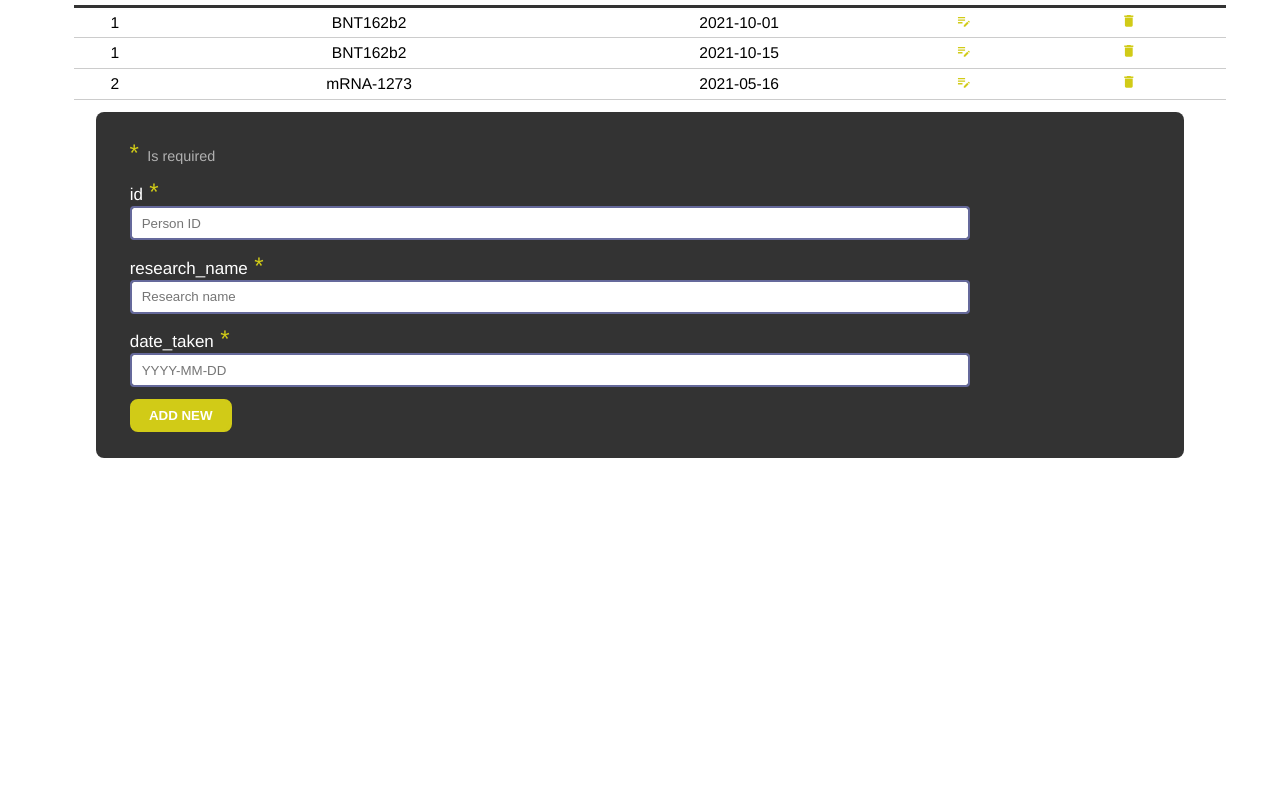
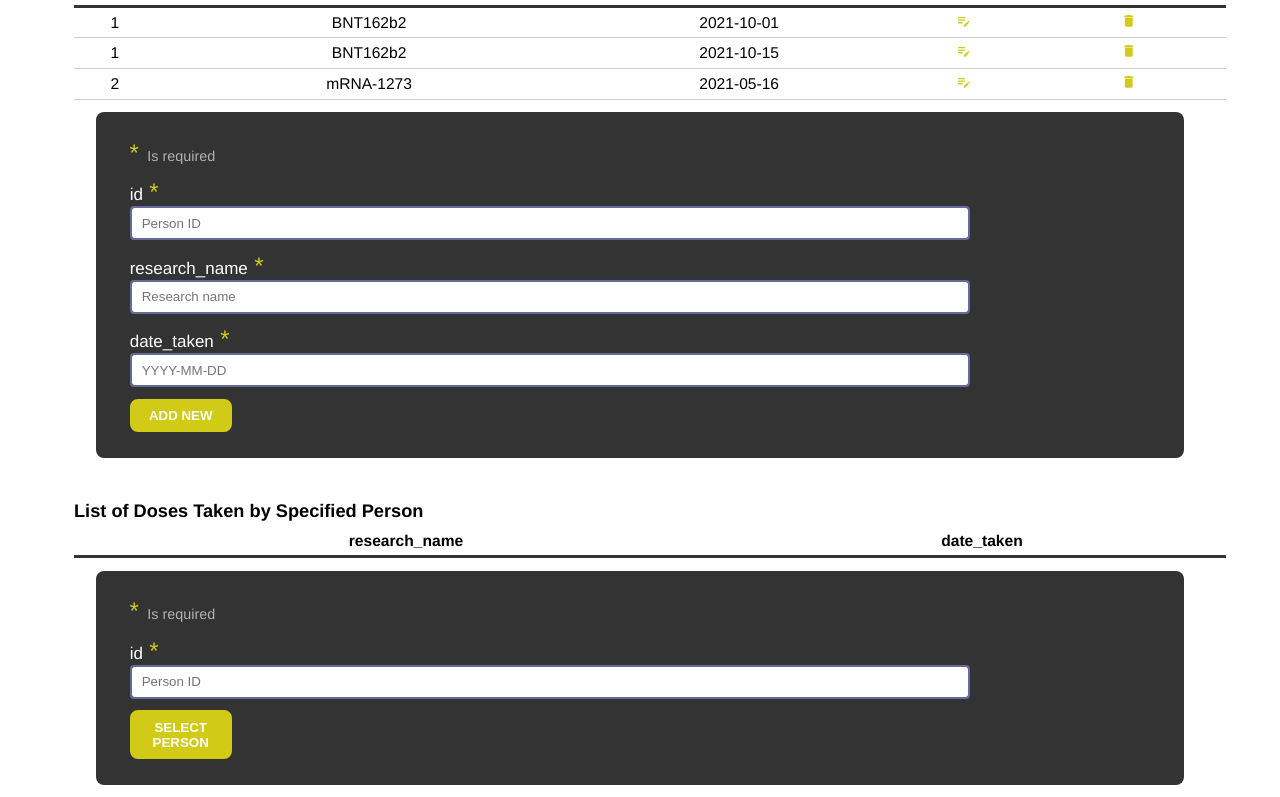
Before and after one commit to fusakoo/vaccine_database, a React (Create React App) app: page /people in a window 1280 px wide. Shown: the part 970-1767 px from the top of the page. Before the commit the page ends 1441 px from the top, so only its background shows below. Built offline with nearby package versions, Linux system fonts and the light colour scheme.

Commit message:
Added New Select Table to People Page

```diff
--- /dev/null
+++ b/src/components/DoesesInPeople/DoesesInPeopleForm.js
@@ -0,0 +1,25 @@
+import React from 'react';
+
+function DoesesInPeopleForm() {
+  return (
+      <form className="new-input">
+        <p><span className="required">* </span><span className="optional">Is required</span></p>
+        <div class="form-group">
+            <label>id <span className="required">*</span>
+              <input
+                  type="number"
+                  name="id"
+                  placeholder="Person ID"
+                  className="form-control"
+                  required
+              />
+            </label>
+        </div>
+        <div class="form-group">
+            <button type="submit" id="submit" className="submit-button">Select Person</button>
+        </div>
+      </form>
+  );
+}
+
+export default DoesesInPeopleForm;
--- /dev/null
+++ b/src/components/DoesesInPeople/DoesesInPeopleTable.js
@@ -0,0 +1,19 @@
+import React from 'react';
+
+function DoesesInPeopleTable({ }) {
+  return (
+      <table className="table-container">
+          <caption>List of Doses Taken by Specified Person</caption>
+          <thead>
+            <tr>
+              <th>research_name</th>
+              <th>date_taken</th>
+            </tr>
+          </thead>
+          <tbody>
+          </tbody>
+      </table>
+  );
+}
+
+export default DoesesInPeopleTable;
--- a/src/pages/PeoplePage.js
+++ b/src/pages/PeoplePage.js
@@ -4,6 +4,8 @@ import PeopleTable from '../components/People/PeopleTable'
 import PeopleForm from '../components/People/PeopleForm'
 import DosesTable from '../components/Doses/DosesTable'
 import DosesForm from '../components/Doses/DosesForm'
+import DoesesInPeopleTable from '../components/DoesesInPeople/DoesesInPeopleTable'
+import DoesesInPeopleForm from '../components/DoesesInPeople/DoesesInPeopleForm'
 
 
 function PeoplePage({ people, doses }) {
@@ -16,6 +18,8 @@ function PeoplePage({ people, doses }) {
             <PeopleForm/>
             <DosesTable doses={doses}></DosesTable>
             <DosesForm/>
+            <DoesesInPeopleTable></DoesesInPeopleTable>
+            <DoesesInPeopleForm/>
         </>
     );
 }
```
